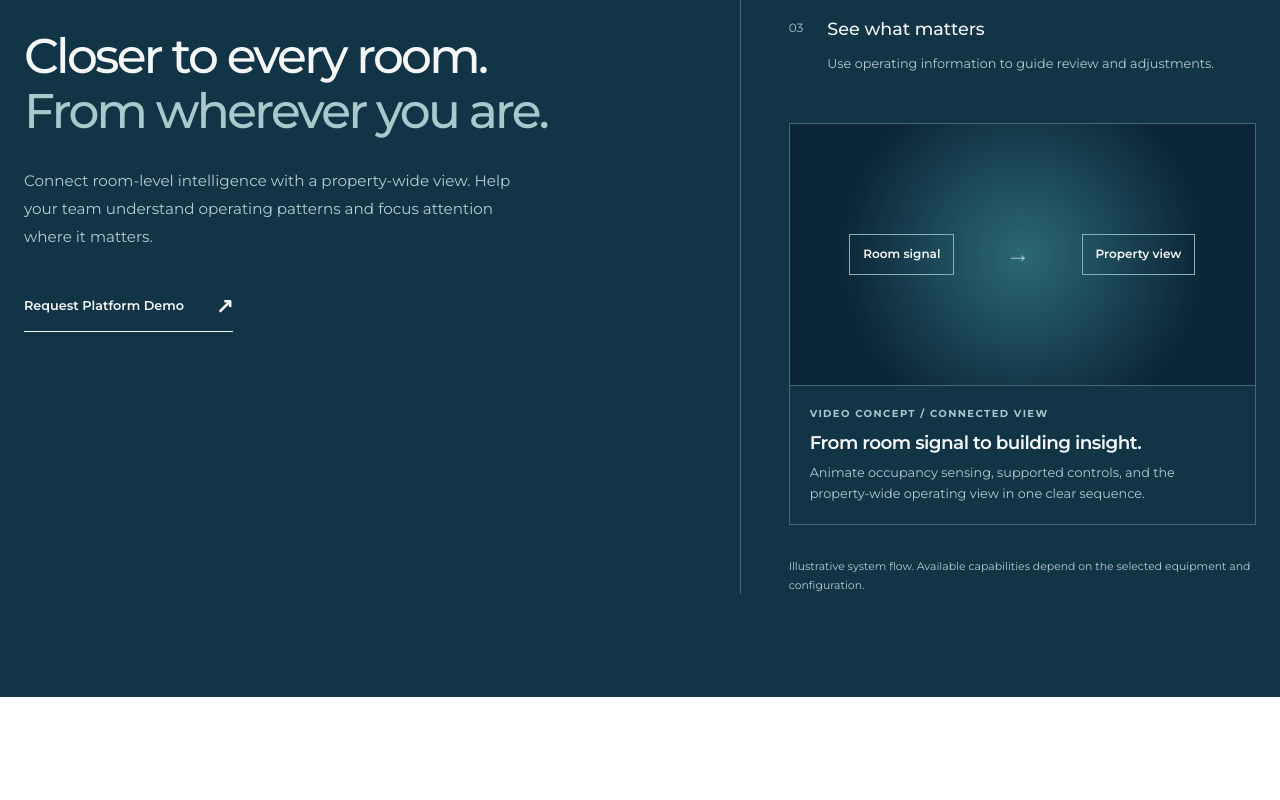
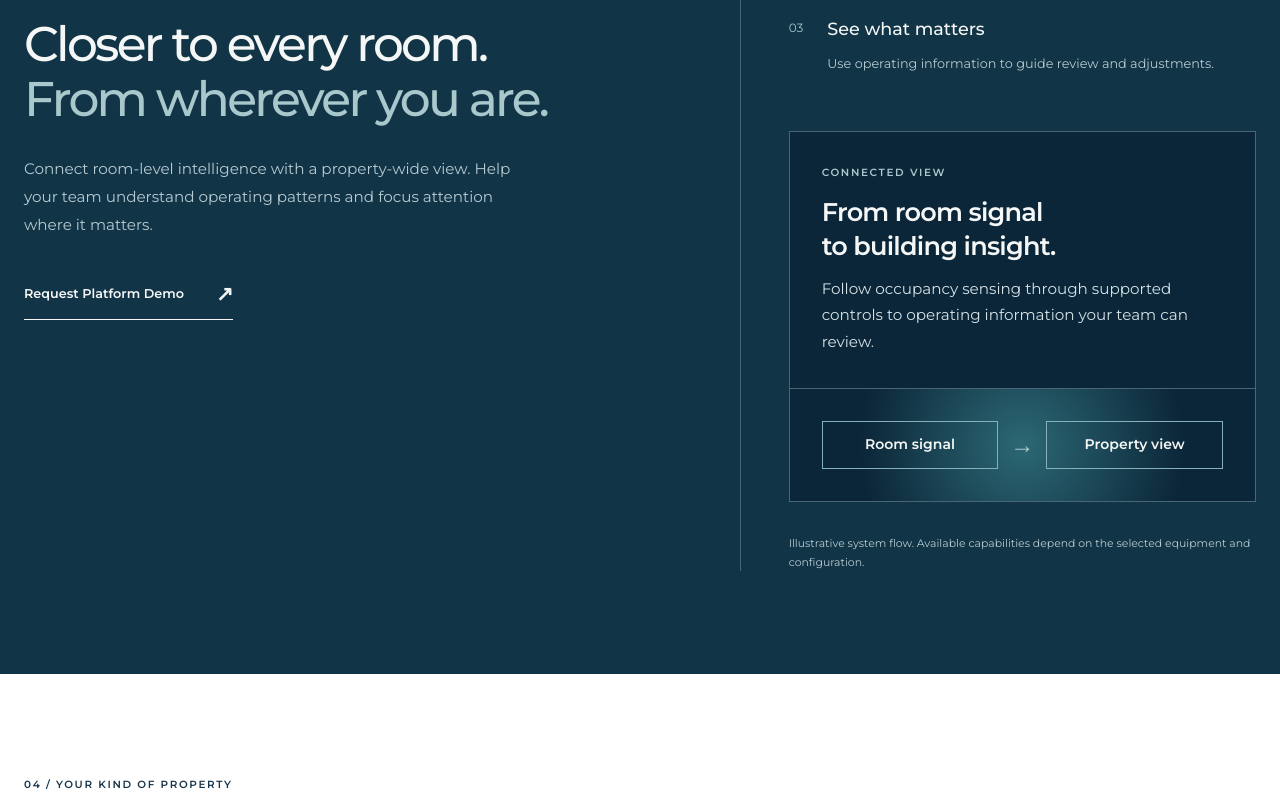
Before and after one commit to MannLester/Lodge-Tech-Website, a Next.js app in the folder apps/web/: page / in a window 1280 px wide. Shown: the part 4240-5040 px from the top of the page. Built offline with nearby package versions, Linux system fonts and the light colour scheme.

Commit message:
frontend: clarify the connected view heading and flow

```diff
--- a/apps/web/src/app/marketing.css
+++ b/apps/web/src/app/marketing.css
@@ -532,51 +532,54 @@
   aspect-ratio: 16 / 9;
   overflow: hidden;
 }
-.marketing-site .platform-video-brief {
-  margin-top: 1.5rem;
+.marketing-site .platform-flow-figure {
+  margin-top: 2rem;
   border: 1px solid #4a6573;
 }
-.marketing-site .platform-video-frame {
-  display: flex;
+.marketing-site .platform-flow-frame {
+  display: grid;
+  grid-template-columns: minmax(0, 1fr) auto minmax(0, 1fr);
   align-items: center;
-  justify-content: space-evenly;
-  gap: 0.5rem;
-  padding: 1rem;
+  gap: 0.75rem;
+  padding: clamp(1.25rem, 3vw, 2rem);
+  border-top: 1px solid #4a6573;
   background: radial-gradient(circle at 50% 50%, #2c6875, #0b2638 68%);
 }
-.marketing-site .platform-video-frame span:not(.platform-video-arrow) {
+.marketing-site .platform-flow-frame span:not(.platform-flow-arrow) {
   border: 1px solid #85b2ba;
-  padding: 0.65rem 0.8rem;
+  padding: 0.8rem 0.5rem;
   color: #f5f7f6;
-  font-size: 0.75rem;
+  font-size: 0.875rem;
+  line-height: 1.5;
   font-weight: 600;
-}
-.marketing-site .platform-video-frame .platform-video-arrow {
+  text-align: center;
+}
+.marketing-site .platform-flow-frame .platform-flow-arrow {
   color: #a9c8cc;
   font-size: 1.5rem;
 }
-.marketing-site .platform-video-brief figcaption {
-  display: grid;
-  gap: 0.45rem;
-  padding: 1.25rem;
-  border-top: 1px solid #4a6573;
-}
-.marketing-site .platform-video-brief figcaption > span {
+.marketing-site .platform-flow-figure figcaption {
+  display: grid;
+  gap: 0.875rem;
+  padding: clamp(1.5rem, 3vw, 2rem);
+  background: #0b2638;
+}
+.marketing-site .platform-flow-figure .chapter-label {
   color: #a9c8cc;
-  font-size: 0.63rem;
-  font-weight: 700;
-  letter-spacing: 0.14em;
-  text-transform: uppercase;
-}
-.marketing-site .platform-video-brief figcaption strong {
-  font-size: 1.15rem;
+}
+.marketing-site .platform-flow-figure figcaption h3 {
+  max-width: 24ch;
+  font-size: clamp(1.25rem, 2vw, 1.65rem);
+  line-height: 1.3;
+  text-wrap: balance;
   font-weight: 600;
   letter-spacing: -0.03em;
 }
-.marketing-site .platform-video-brief figcaption p {
-  color: #b7cbd2;
-  font-size: 0.8rem;
-  line-height: 1.6;
+.marketing-site .platform-flow-figure figcaption p:not(.chapter-label) {
+  max-width: 40ch;
+  color: #d5e2e7;
+  font-size: 0.95rem;
+  line-height: 1.75;
 }
 
 .marketing-site .industries-layout {
--- a/apps/web/src/features/home/ui/platform-section.tsx
+++ b/apps/web/src/features/home/ui/platform-section.tsx
@@ -59,23 +59,20 @@ export function PlatformSection() {
               </div>
             </li>
           </ol>
-          <figure className="platform-video-brief">
-            <div
-              aria-hidden="true"
-              className="video-brief-frame platform-video-frame"
-            >
+          <figure className="platform-flow-figure">
+            <figcaption>
+              <p className="chapter-label">Connected view</p>
+              <h3>From room signal to building insight.</h3>
+              <p>
+                Follow occupancy sensing through supported controls to operating
+                information your team can review.
+              </p>
+            </figcaption>
+            <div aria-hidden="true" className="platform-flow-frame">
               <span>Room signal</span>
-              <span className="platform-video-arrow">→</span>
+              <span className="platform-flow-arrow">→</span>
               <span>Property view</span>
             </div>
-            <figcaption>
-              <span>Video concept / Connected view</span>
-              <strong>From room signal to building insight.</strong>
-              <p>
-                Animate occupancy sensing, supported controls, and the
-                property-wide operating view in one clear sequence.
-              </p>
-            </figcaption>
           </figure>
           <p className="small-note">
             Illustrative system flow. Available capabilities depend on the
```
